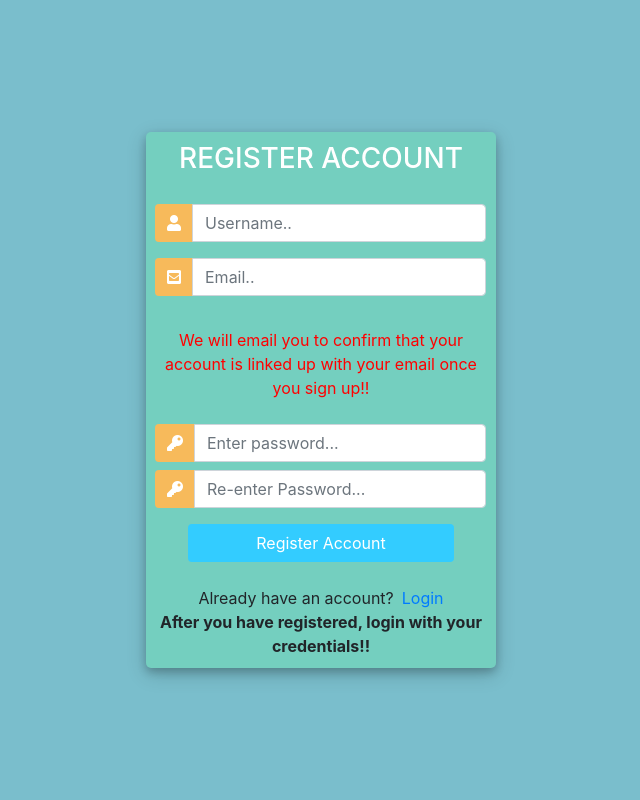
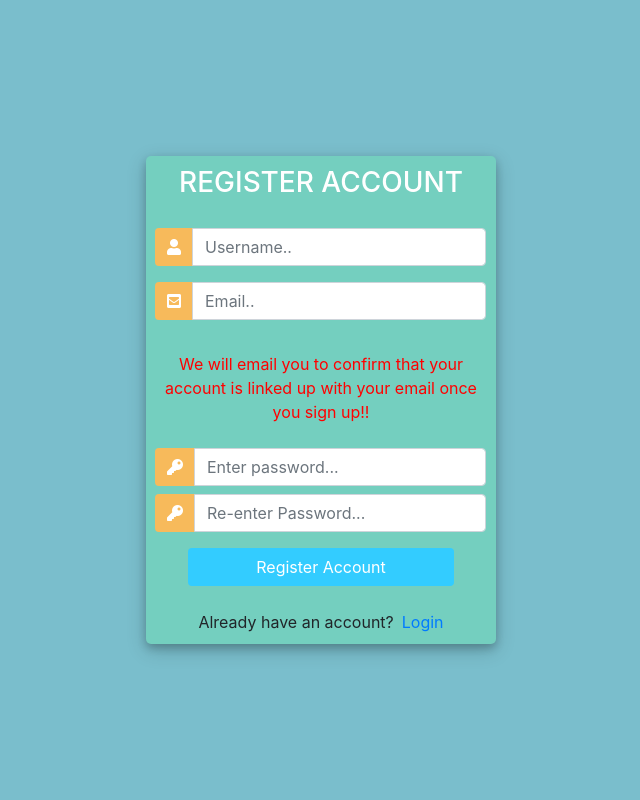
Before and after one commit to pythonrailscoding/ToDoList-App, a Django app: template members/templates/registration/register.html in a window 1280 px wide. Shown: the part 56-856 px from the top of the page, without its empty margins (319-959 px from the left). Run offline with Django 3.2, Linux system fonts and the light colour scheme; the template is opened without the code that fills it, so the values that code supplies are empty, except form fields; tables that the repository leaves empty hold one stand-in row (values such as "Sample post"); form fields are guessed from the names that the template uses; some libraries are stand-ins or nearby versions.

Commit message:
deleted a line

```diff
--- a/members/templates/registration/register.html
+++ b/members/templates/registration/register.html
@@ -124,7 +124,7 @@
 						Already have an account? <a href="{% url 'login' %}" class="ml-2">Login</a><br>
 
 					</div>
-					 <b><center>After you have registered, login with your credentials!!</center></b>
+
 				</div>
 			</div>
 		</div>
```
